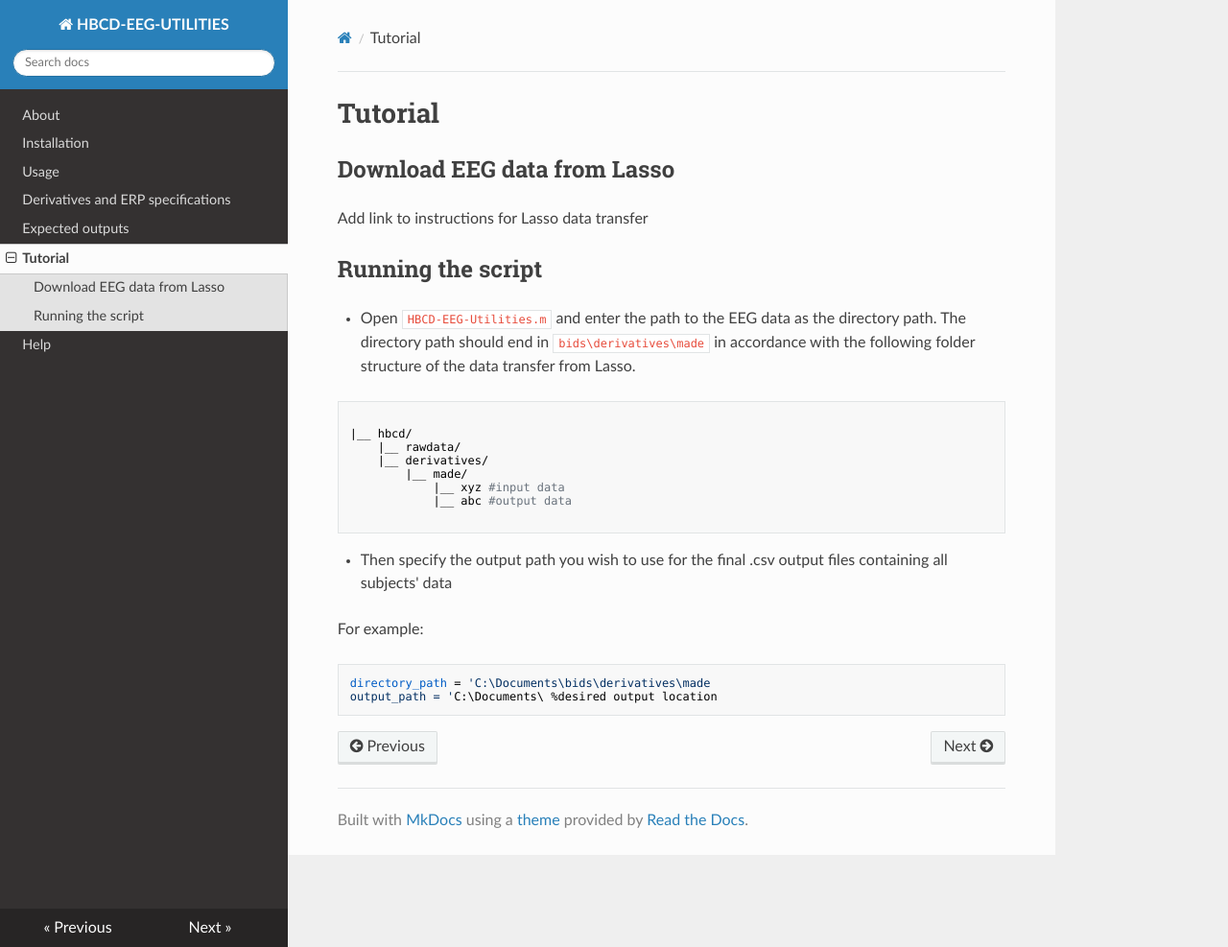
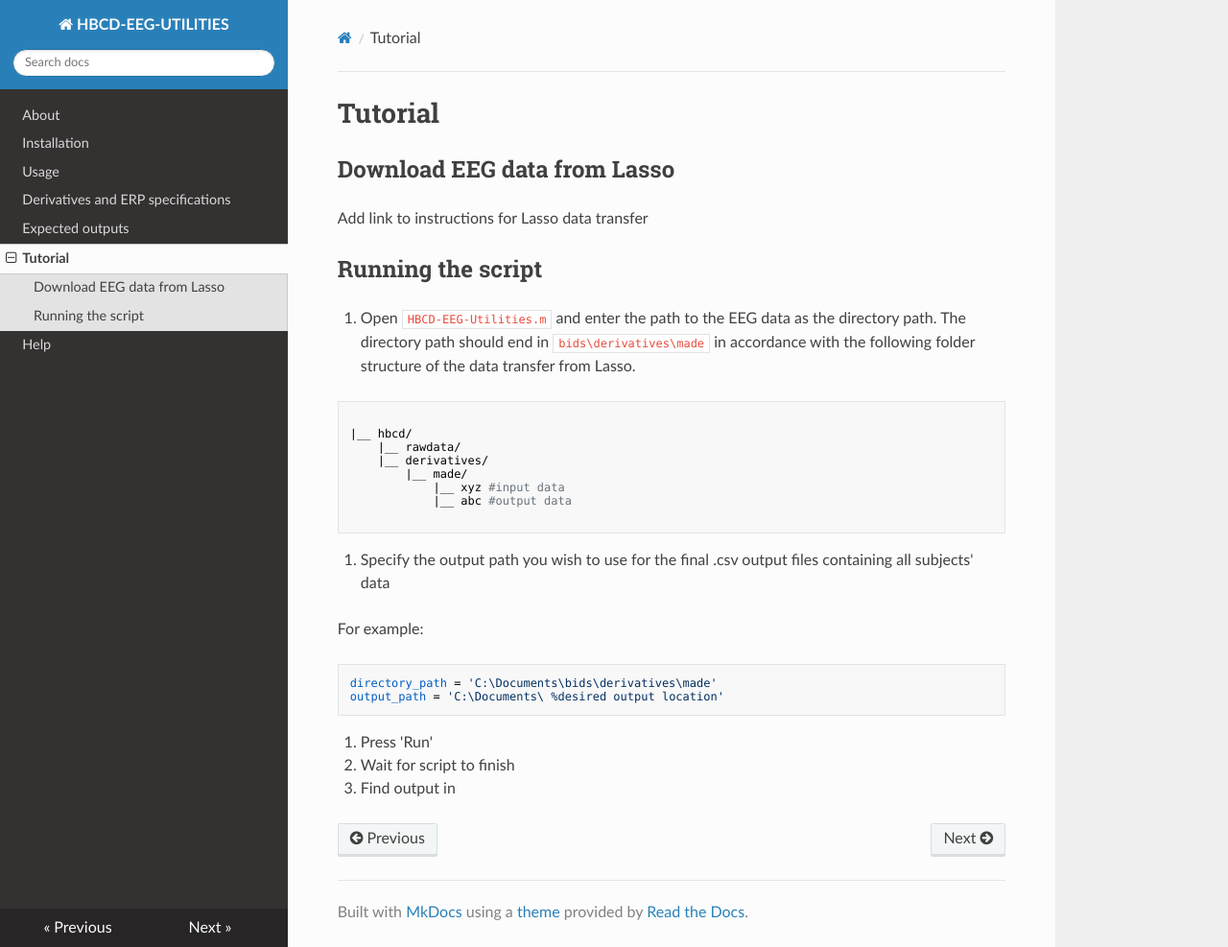
Before and after one commit to Child-Development-Lab/HBCD-EEG-Utilities, an MkDocs documentation site: the page built from docs/tutorial.md, in a window 1280 px wide and 987 px high. Shown: the whole window at 96% size. Built offline with MkDocs 1.6.1, drawn with Linux system fonts in a browser that asks for light colours; nearby versions of some CDN libraries.

Commit message:
write tutorial

````diff
--- a/docs/tutorial.md
+++ b/docs/tutorial.md
@@ -19,11 +19,16 @@ The directory path should end in `bids\derivatives\made` in accordance with the
             |__ abc #output data
 
 ```
-- Then specify the output path you wish to use for the final .csv output files containing all subjects' data
+2. Specify the output path you wish to use for the final .csv output files containing all subjects' data
 
 For example:
 
 ```{r}
-directory_path = 'C:\Documents\bids\derivatives\made
-output_path = 'C:\Documents\ %desired output location
+directory_path = 'C:\Documents\bids\derivatives\made'
+output_path = 'C:\Documents\ %desired output location'
 ```
+3. Press 'Run'
+
+4. Wait for script to finish
+
+5. Find output in
````
Also changed, not shown: other parts of docs/tutorial.md (+1 -1 lines), docs/derivatives_ERPspecs.md (+3 -3 lines), docs/expected-outputs.md (+3 -4 lines), docs/index.md (+9 -0 lines), docs/usage.md (+0 -10 lines).
